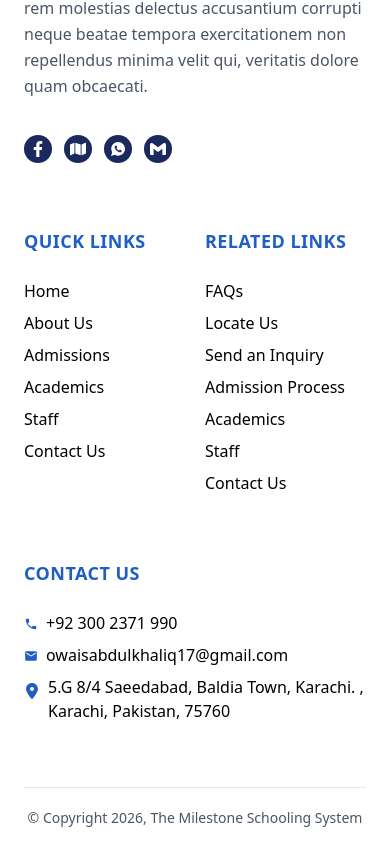
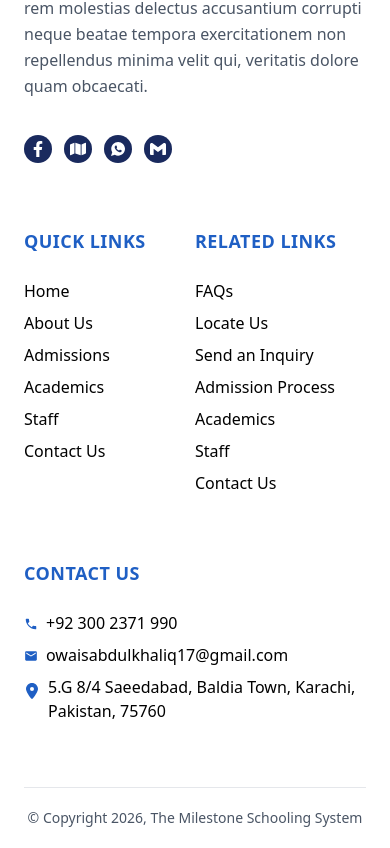
Before and after one commit to Hamzaa09/The-Milestone-Schooling-System, a Next.js app: page / in a window 390 px wide. Shown: the part 4677-5525 px from the top of the page. Built offline with nearby package versions, Linux system fonts and the light colour scheme.

Commit message:
aligned topbar

```diff
--- a/components/footer.tsx
+++ b/components/footer.tsx
@@ -9,7 +9,7 @@ export default function Footer() {
     <section className="w-full px-6 md:px-16">
       <div className="pt-10 pb-5 sm:pt-16 lg:pt-24">
         <div className=" mx-auto max-w-7xl">
-          <div className="grid grid-cols-2 md:col-span-3 lg:grid-cols-6 gap-y-16 gap-x-5">
+          <div className="grid grid-cols-2 md:col-span-3 lg:grid-cols-6 gap-y-16 gap-x-0">
             <div className="col-span-2 md:col-span-3 lg:col-span-3 lg:pr-20">
               <Link href="/" className="flex gap-3 justify-start items-center">
                 <img className="w-auto h-15" src="logo.jpg" alt="" />
@@ -306,7 +306,7 @@ export default function Footer() {
                     <span className="text-[#1f5fc4] group-hover:text-[#f5c518] transition-colors duration-300 mt-0.5">
                       <MailIcon />
                     </span>
-                    owaisabdulkhaliq17@gmail.com
+                    <p>owaisabdulkhaliq17@gmail.com</p>
                   </a>
                 </li>
 
@@ -319,7 +319,7 @@ export default function Footer() {
                     <span className="text-[#1f5fc4] mt-2">
                       <FaLocationDot />
                     </span>
-                    5.G 8/4 Saeedabad, Baldia Town, Karachi. , Karachi,
+                    5.G 8/4 Saeedabad, Baldia Town, Karachi,
                     Pakistan, 75760
                   </li>
                 </a>
--- a/components/topbar.tsx
+++ b/components/topbar.tsx
@@ -5,7 +5,7 @@ import { IoLogoWhatsapp } from "react-icons/io";
 export default function TopBar() {
   return (
     <div className="bg-[#2e6fd4] flex justify-center items-center">
-      <div className="w-full max-w-7xl text-white text-sm flex items-center justify-between gap-y-2 px-6 py-3">
+      <div className="w-full max-w-7xl text-white text-sm flex items-center justify-between gap-y-2 px-6 md:px-0 py-3">
         {/* Left: contact info */}
 
         <div className="flex flex-wrap items-center gap-x-6 gap-y-3">
```
Also changed, not shown: components/header.tsx (+1 -1 lines).
